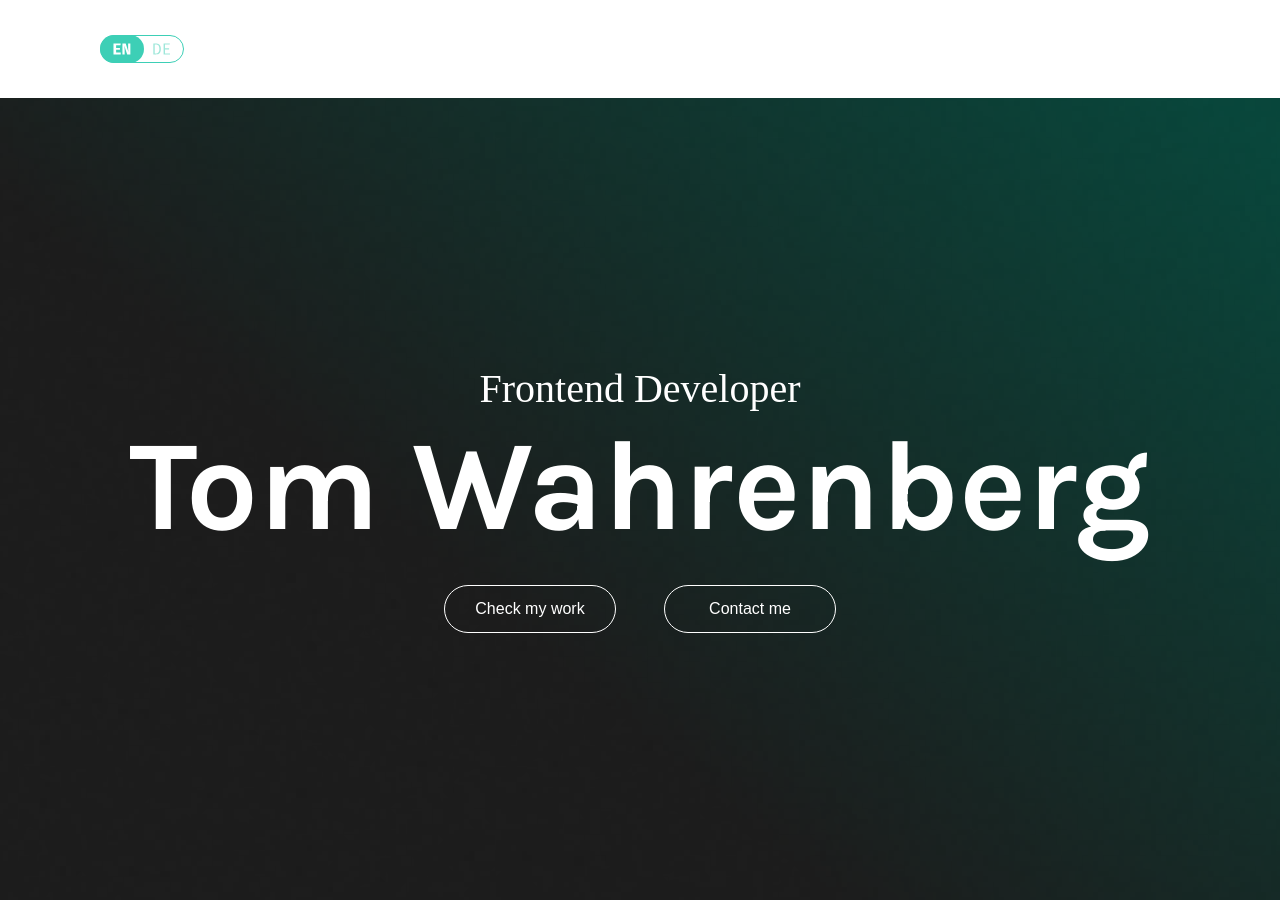
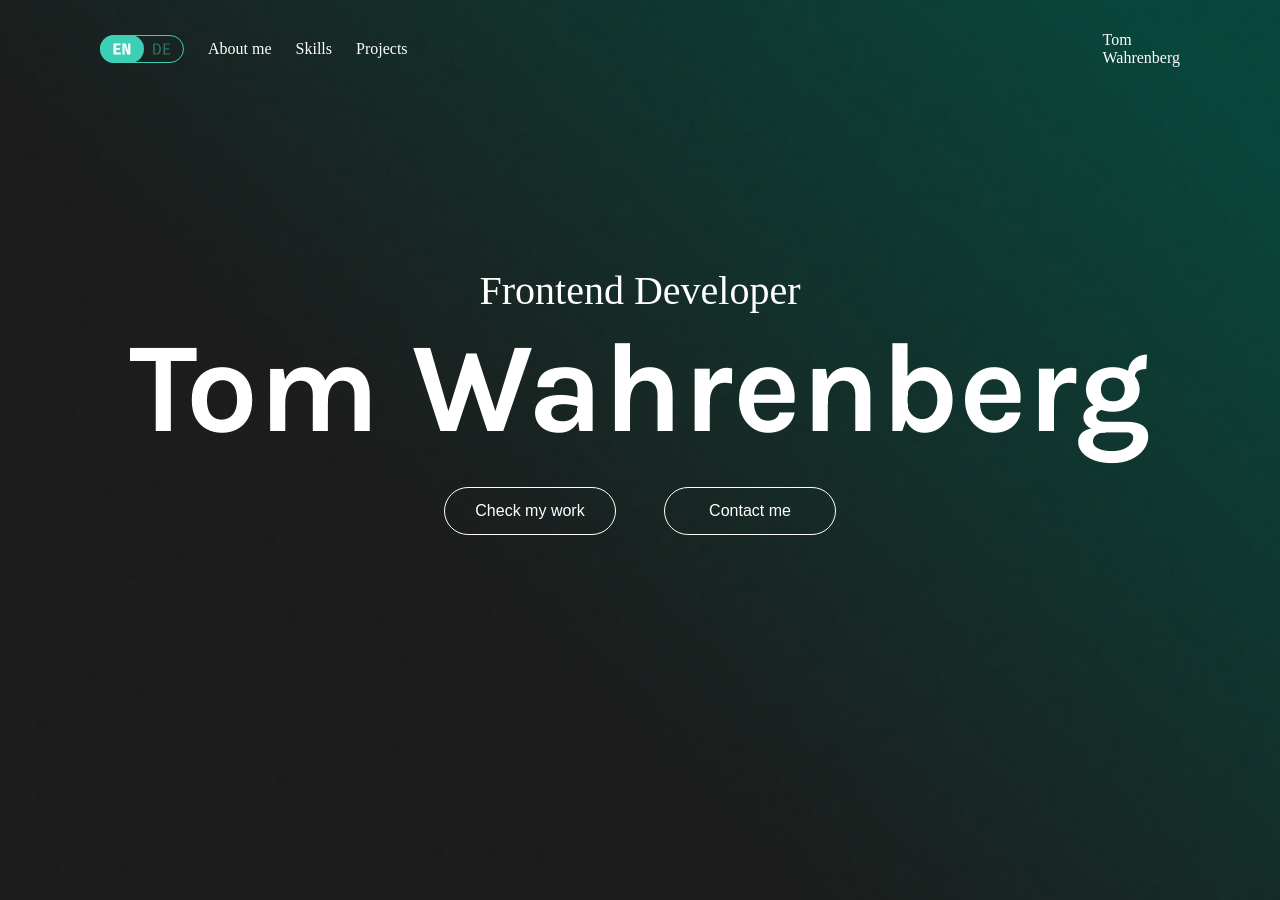
Before and after one commit to PaterAnderson/portfolio, an Angular app: page / in a window 1280 px wide. Built offline with nearby package versions, Linux system fonts and the light colour scheme; a web font is replaced by a local one.

Commit message:
fixed background

```diff
--- a/src/app/app.component.html
+++ b/src/app/app.component.html
@@ -1,3 +1,6 @@
-<app-navbar></app-navbar>
-<app-landing-page></app-landing-page>
+<div>
+    <img class="background" src="/assets/img/header/bg.png">
+    <app-navbar></app-navbar>
+    <app-landing-page></app-landing-page>
+</div>
 <router-outlet></router-outlet>
--- a/src/app/app.component.scss
+++ b/src/app/app.component.scss
@@ -0,0 +1,6 @@
+.background {
+   width: 100%;
+   height: 900px;
+   position: absolute;
+    z-index: 2;
+}
--- a/src/app/landing-page/landing-page.component.scss
+++ b/src/app/landing-page/landing-page.component.scss
@@ -1,6 +1,10 @@
+
+*{
+    z-index: 3;
+}
 
 section {
-    background-image: url('/assets/img/header/bg.png');
+
     background-size: cover;
     width: 100%;
     height: 802px;
--- a/src/app/landing-page/navbar/navbar.component.scss
+++ b/src/app/landing-page/navbar/navbar.component.scss
@@ -1,5 +1,6 @@
 * {
     font-family: 'Fira Code';
+    z-index: 3;
 
 }
 
@@ -10,6 +11,7 @@ nav {
     justify-content: space-between;
     align-items: center;
     color: white;
+    position: fixed;
 
 
     a {
```
